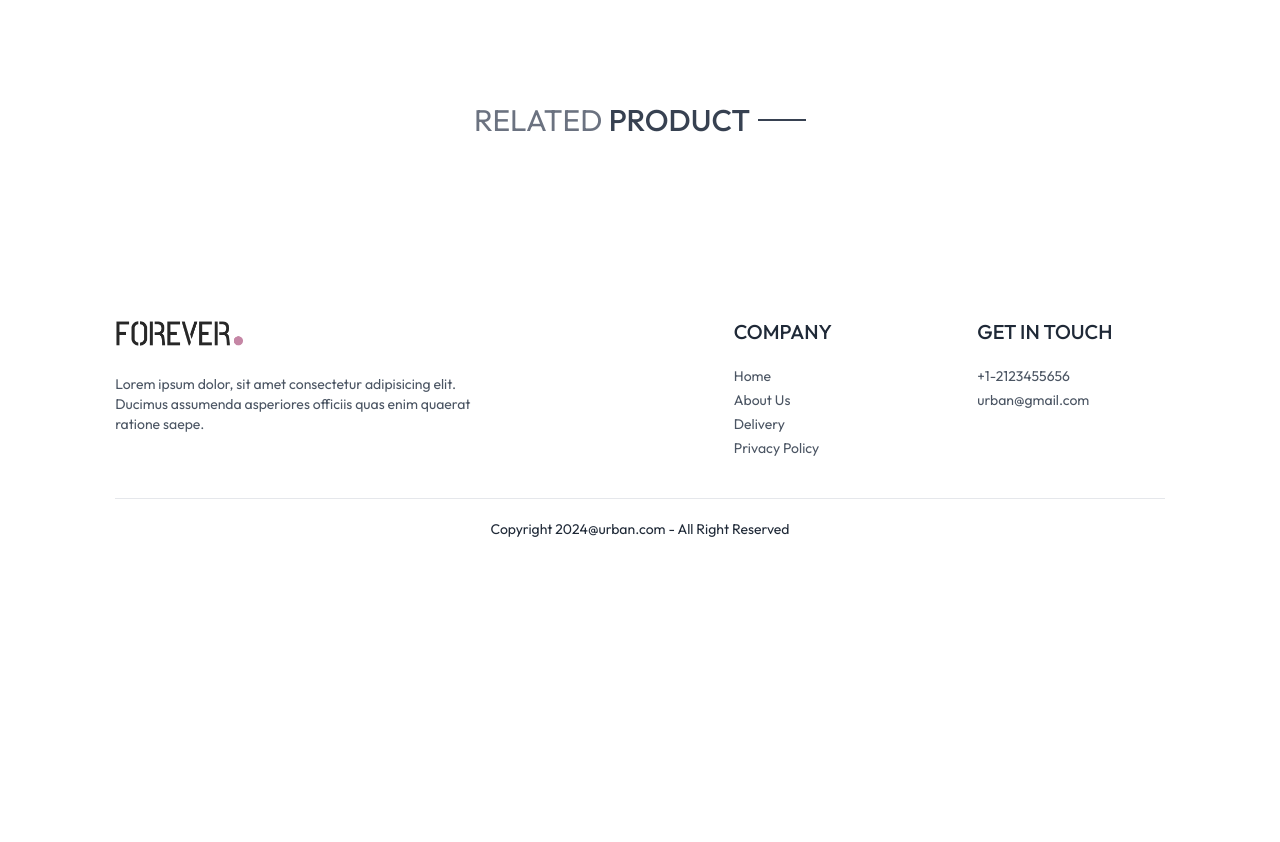
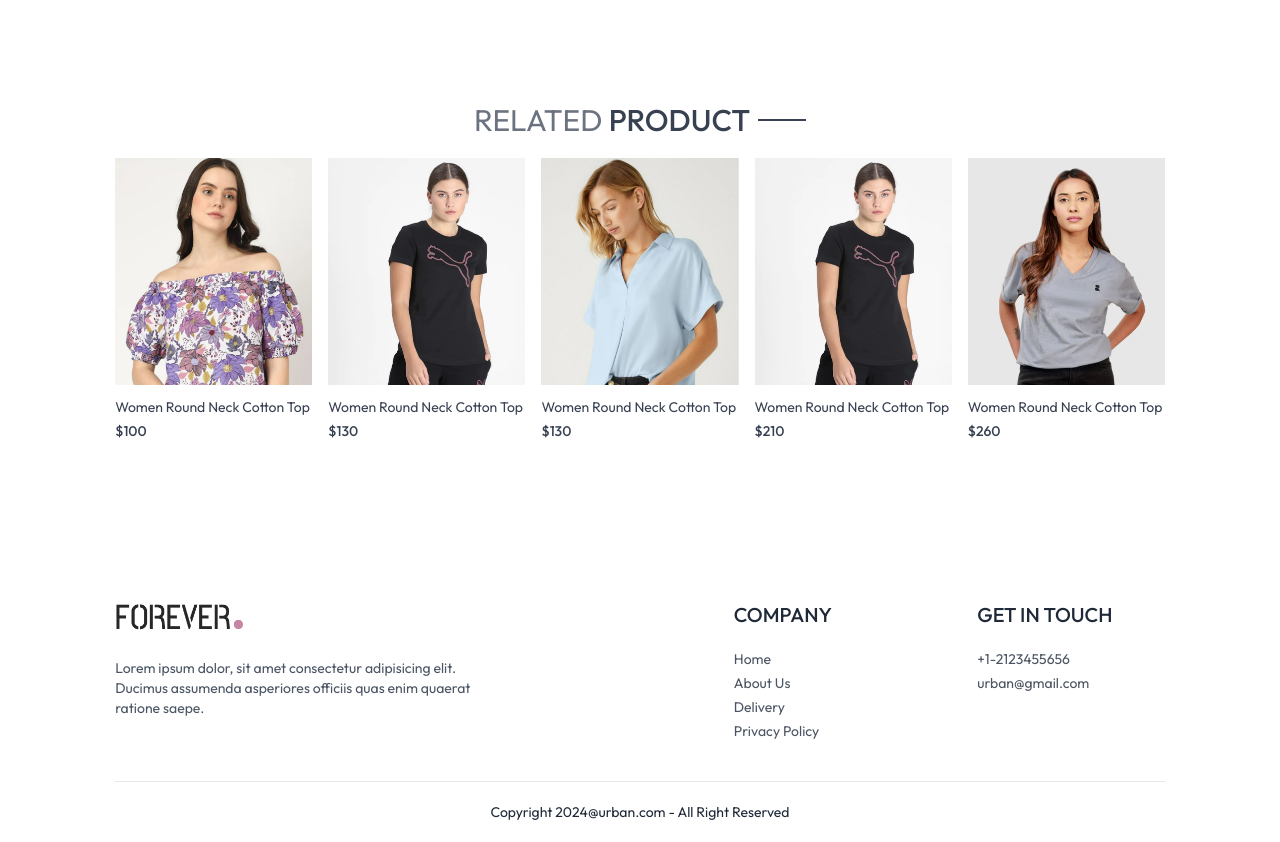
Before and after one commit to ashrafultusar/urban-frontend, a React (Vite) app in the folder urban-frontend/: page /product/aaaaa in a window 1280 px wide. Shown: the part 879-1721 px from the top of the page. Before the commit the page ends 1438 px from the top, so only its background shows below. Built offline with nearby package versions, Linux system fonts and the light colour scheme.

Commit message:
added up

```diff
--- a/urban-frontend/src/components/RelatedProduct.jsx
+++ b/urban-frontend/src/components/RelatedProduct.jsx
@@ -1,6 +1,7 @@
 import React, { useContext, useEffect, useState } from "react";
 import { ShopContext } from "../context/ShopContex";
 import Title from "./Title";
+import ProductItem from "./ProductItem";
 
 const RelatedProduct = ({ category, subCategory }) => {
   const { products } = useContext(ShopContext);
@@ -12,16 +13,24 @@ const RelatedProduct = ({ category, subCategory }) => {
       productsCopy = productsCopy.filter((item) => category === item.category);
       productsCopy = productsCopy.filter(
         (item) => subCategory === item.subCategory
-        );
-        setRelated(productsCopy.slice(0,5));
+      );
+      setRelated(productsCopy.slice(0, 5));
     }
   }, [products]);
 
-    return <div className="my-24">
-        <div className="text-center text-3xl py-2">
-            <Title text1={'RELATED'} text2={'PRODUCT'}></Title>
-      </div>
-  </div>;
+  return (
+    <div className="my-24">
+      <div className="text-center text-3xl py-2">
+        <Title text1={"RELATED"} text2={"PRODUCT"}></Title>
+          </div>
+
+          <div className="grid grid-cols-2 sm:grid-cols-3 md:grid-cols-4 lg:grid-cols-5 gap-4 gap-y-6">
+              {
+                  related.map((item,index)=><ProductItem key={index} id={item._id} name={item.name} price={item.price} image={item.image}></ProductItem>)
+              }
+          </div>
+    </div>
+  );
 };
 
 export default RelatedProduct;
```
